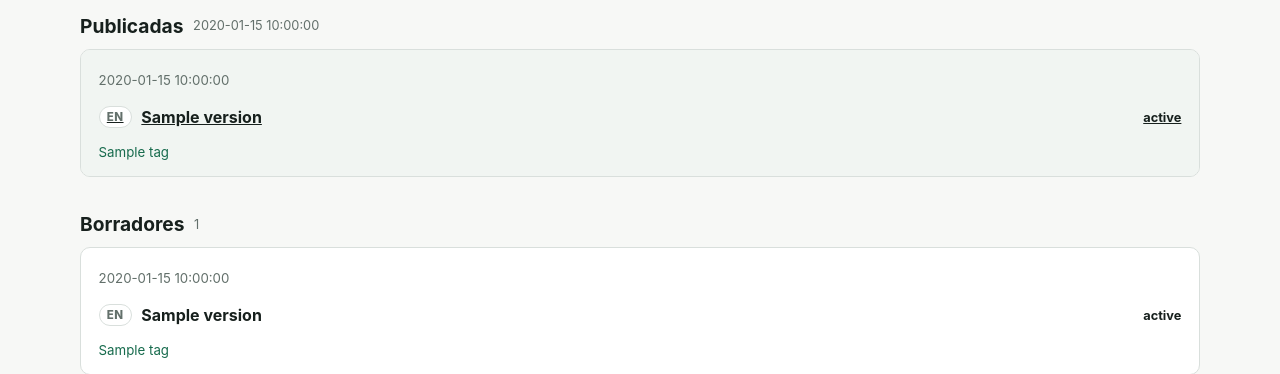
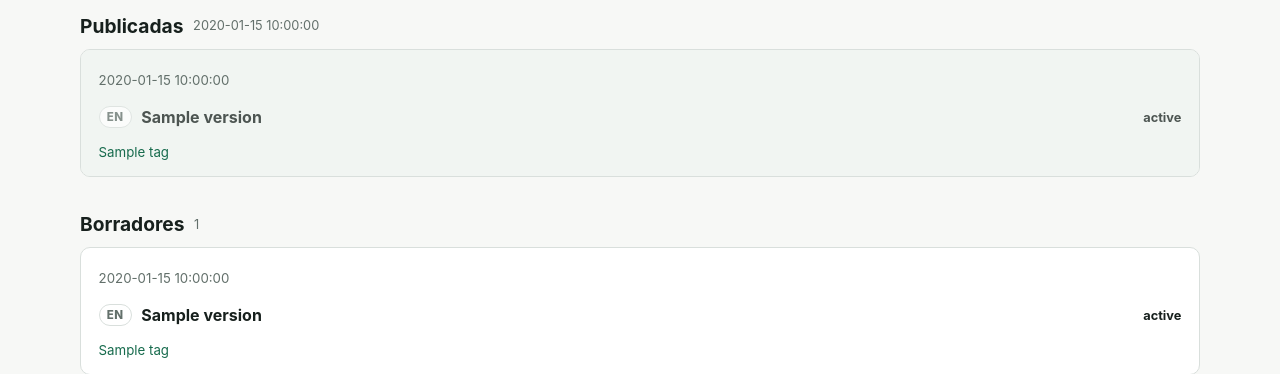
Before and after one commit to nicozica/nico-log, a Flask app: template editor/templates/index.html in a window 1280 px wide, with the pointer over the restyled element. Shown: the part 196-570 px from the top of the page. Run offline with Flask 3, Linux system fonts and the light colour scheme; the template is opened without the code that fills it: most values are stand-ins (such as "Sample title", 1, 10 or a date in 2020); parts of the project's set-up code (start-up, migrations or seed data) failed here and were passed over.

Commit message:
editor: remove hover underlines from version rows
Two rules introduced text-decoration:underline on hover —
.version-group-list .version-link:hover and
.version-line-link:hover .version-link-title. Both replaced with
a subtle opacity shift, consistent with the editor's visual language.

Co-Authored-By: Claude Sonnet 4.6 <noreply@anthropic.com>

```diff
--- a/editor/static/editor.css
+++ b/editor/static/editor.css
@@ -162,13 +162,13 @@ input:focus, textarea:focus { border-color: var(--accent); }
 .version-group-list { display: grid; gap: 0; margin-top: 0.5rem; }
 .version-group-list .version-link { padding: 0.65rem 0; border: 0; border-top: 1px solid var(--line); border-radius: 0; background: transparent; }
 .version-group-list .version-link:first-child { border-top: 0; }
-.version-group-list .version-link:hover { background: transparent; text-decoration: underline; }
+.version-group-list .version-link:hover { background: transparent; opacity: 0.75; }
 /* Edit page: version-list-inline rows also full-width, divided */
 .version-list-inline { display: grid; gap: 0; }
 .version-line, .version-line-link { padding: 0.8rem 0; display: flex; align-items: center; flex-wrap: wrap; gap: 0.6rem; border-top: 1px solid var(--line); background: transparent; text-decoration: none; }
 .version-list-inline .version-line:first-child,
 .version-list-inline .version-line-link:first-child { border-top: 0; }
-.version-line-link:hover .version-link-title { text-decoration: underline; }
+.version-line-link:hover { opacity: 0.75; }
 .version-link { padding: 0.65rem 0; display: flex; align-items: center; flex-wrap: wrap; gap: 0.6rem; background: transparent; text-decoration: none; }
 .version-link-title { font-weight: 700; flex: 1; min-width: 0; overflow-wrap: anywhere; }
 .version-lang-badge { border: 1px solid var(--line); background: var(--surface); color: var(--muted); font-size: 0.72rem; flex-shrink: 0; }
```
